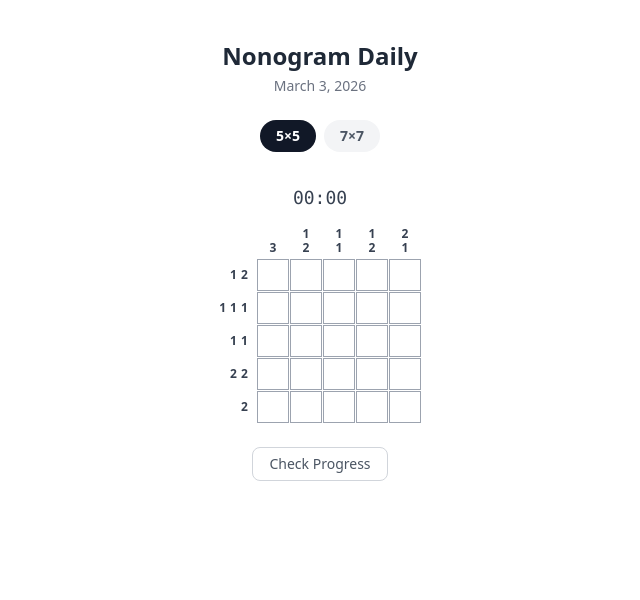
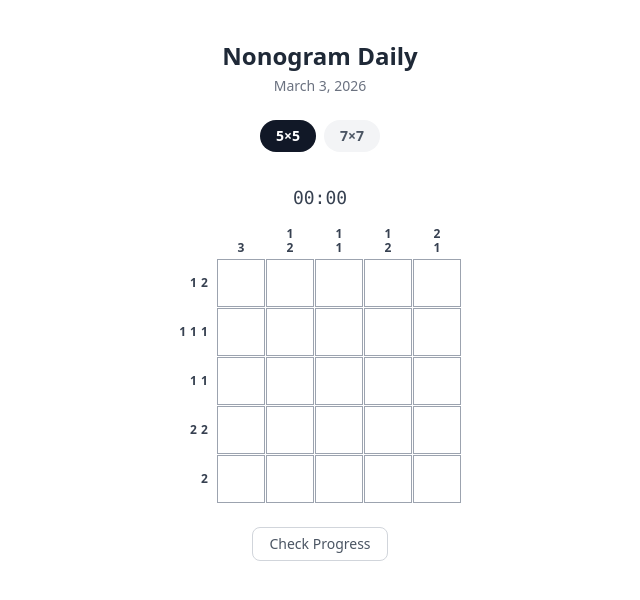
Before and after one commit to dirkcallaway/nonogram-daily, a Nuxt app: page / in a window 1280 px wide. Shown: the top 600 px of the page, without its empty margins (320-960 px from the left). Built offline with nearby package versions, Linux system fonts and the light colour scheme.

Commit message:
Made grid a little bigger

```diff
--- a/app/components/NonogramGrid.vue
+++ b/app/components/NonogramGrid.vue
@@ -22,7 +22,7 @@ function cellClass(state: number): string {
 <template>
   <div
     class="inline-grid gap-px"
-    :style="`grid-template-columns: auto repeat(${colClues.length}, 2rem)`"
+    :style="`grid-template-columns: auto repeat(${colClues.length}, 3rem)`"
   >
     <!-- Top-left corner -->
     <div />
@@ -51,7 +51,7 @@ function cellClass(state: number): string {
       <button
         v-for="(cell, colIdx) in row"
         :key="`cell-${rowIdx}-${colIdx}`"
-        class="w-8 h-8 border border-gray-400 dark:border-gray-600 flex items-center justify-center text-xs font-bold transition-colors"
+        class="w-12 h-12 border border-gray-400 dark:border-gray-600 flex items-center justify-center text-sm font-bold transition-colors"
         :class="cellClass(cell)"
         :disabled="solved"
         @click="$emit('cell-click', rowIdx, colIdx)"
--- a/package.json
+++ b/package.json
@@ -12,6 +12,7 @@
   "dependencies": {
     "@nuxtjs/tailwindcss": "^6.14.0",
     "nuxt": "^4.3.1",
+    "tailwindcss": "^3.4.19",
     "vue": "^3.5.29",
     "vue-router": "^4.6.4"
   }
```
Also changed, not shown: 1 other file (tests, documents, lock files or other folders).
